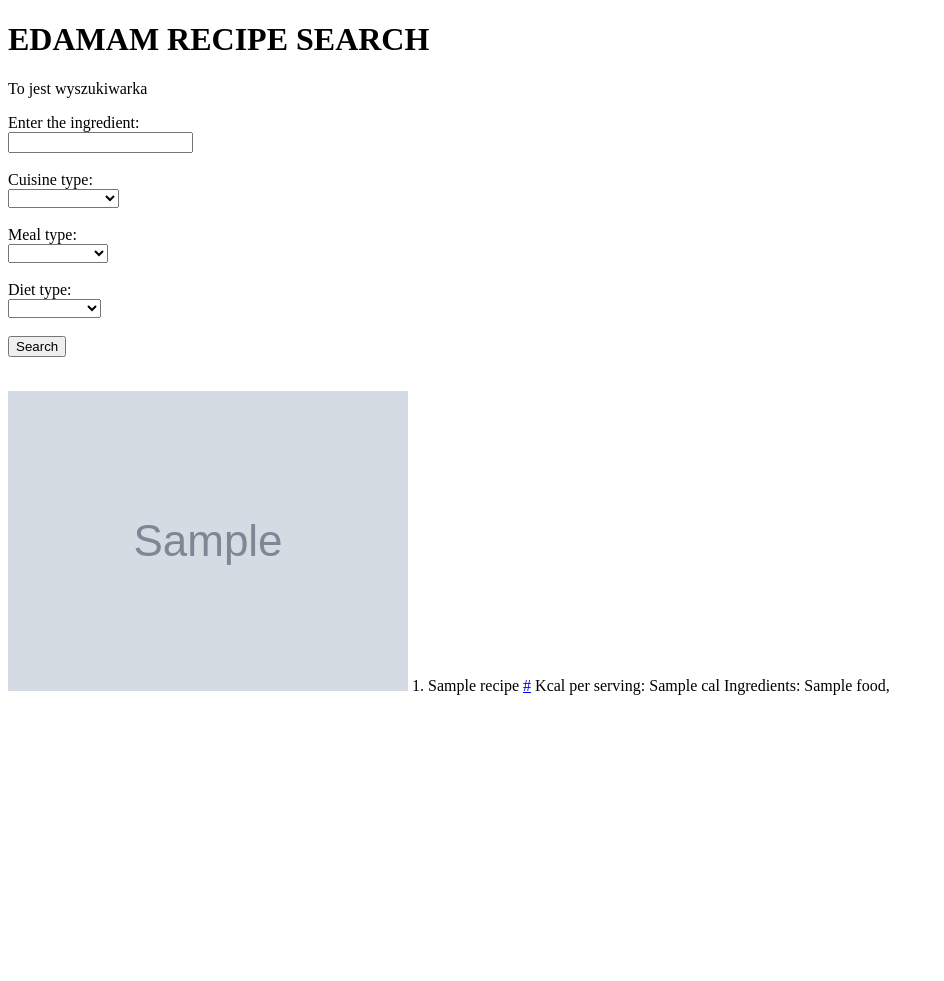
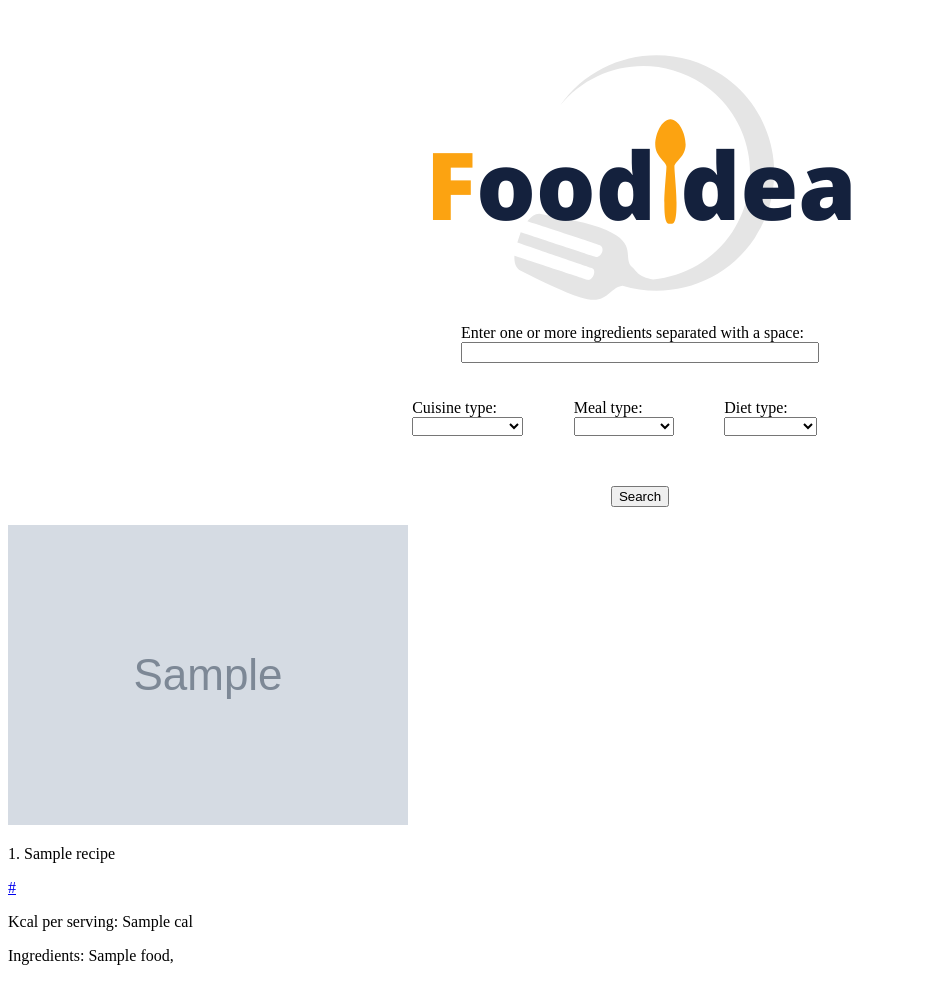
Before and after one commit to urszkam/RecipeSearch, a Flask app: template templates/index.html in a window 1280 px wide. Shown: the whole page, without its empty margins (0-944 px from the left). Before the commit the page ends 695 px from the top, so only its background shows below. Run offline with Flask 2, Linux system fonts and the light colour scheme; the template is opened without the code that fills it: most values are stand-ins (such as "Sample title", 1, 10 or a date in 2020); grey boxes marked "Sample" are stand-in pictures.

Commit message:
added flexboxes

```diff
--- /dev/null
+++ b/static/style.css
@@ -0,0 +1,39 @@
+
+body {margin-top: 3%}
+
+img.logo {
+    display: block;
+    margin-left: auto;
+    margin-right: auto
+}
+
+.flexbox-search {
+  margin-top: 1%;
+  display: flex;
+  flex-flow: column wrap;
+}
+
+.ingredient {align-self: center;}
+input[type="text"] {
+    width: 350px;
+}
+
+.flexbox-filters {
+  margin-bottom: 1%;
+  display: flex;
+  justify-content: center;
+  flex-flow: row wrap;
+  }
+
+ .dropdown-menu {
+   margin-right: 4%;
+ }
+
+ .search-button {
+    align-self: center;
+   }
+
+/*body {
+    margin-left: 20%;
+    margin-right: 20%;
+}*/
--- a/templates/index.html
+++ b/templates/index.html
@@ -1,24 +1,27 @@
 <!DOCTYPE html>
-<html>
+<html lang="en">
     <head>
+        <meta charset="UTF-8">
         <title>Page Title</title>
-        <link rel="style" href="style.css">
+        <link rel="stylesheet" type="text/css" href="../static/style.css">
     </head>
     <body>
 
-    <h1>EDAMAM RECIPE SEARCH</h1>
-
-    <p>To jest wyszukiwarka</p>
+    <img src="../static/images/logo.png" class="logo" alt="FoodIdea logo">
 
     <form method="POST">
+        <div class="flexbox-search">
+            <div class="ingredient">
+                <label for="ingredient">Enter one or more ingredients separated with a space:</label>
+                <br>
+                <input type="text" id="ingredient" name="ingredient">
+            </div>
 
-        <label for="ingredient">Enter the ingredient:</label><br>
-        <input type="text" id="ingredient" name="ingredient">
             <br><br>
-
-        <div class="dropdown">
+        <div class="flexbox-filters">
+                <div class="dropdown-menu">
                     <label for="c_type">Cuisine type:</label><br>
-            <div class="dropdown_content">
+                    <div class="dropdown-content">
                         <select id="c_type" name='c_type'>
                             <option selected></option>
                             {% for c in cuisine %}
@@ -31,11 +34,12 @@
                         </select>
                     </div>
                 </div>
+
                 <br>
 
-        <div class="dropdown">
+                <div class="dropdown-menu">
                     <label for="m_type">Meal type:</label><br>
-            <div class="dropdown_content">
+                    <div class="dropdown-content">
                         <select id="m_type" name='m_type'>
                             <option selected></option>
                             {% for m in meal %}
@@ -46,9 +50,9 @@
                 </div>
                 <br>
 
-        <div class="dropdown">
+                <div class="dropdown-menu">
                     <label for="d_type">Diet type:</label><br>
-            <div class="dropdown_content">
+                    <div class="dropdown-content">
                         <select id="d_type" name='d_type'>
                             <option selected></option>
                             {% for d in diet %}
@@ -57,23 +61,20 @@
                         </select>
                     </div>
                 </div>
-        <br>
-
-        <button type="submit">Search</button>
-
+            </div>
+                <div class="search-button"><button type="submit">Search</button></div>
+        </div>
     </form>
 
     <br>
-
+    <div class="flexbox-results">
         {% for recipe in list_of_recipes %}
-        <p>
-            <img src={{recipe.image}} alt="recipe image">
-            {{ recipe.index }}. {{ recipe.label }}
-            <a href="{{recipe.url}}">{{ recipe.url }}</a>
-            Kcal per serving: {{ recipe.cal }}
-            Ingredients: {% for ingredient in recipe.ingredients %} {{ingredient.food}}, {% endfor %}
-        </p>
+                <div><img src={{recipe.image}} alt="recipe image" class="recipe"></div>
+                <div><p>{{ recipe.index }}. {{ recipe.label }}</p></div>
+                <div><a href="{{recipe.url}}">{{ recipe.url }}</a></div>
+                <div><p>Kcal per serving: {{ recipe.cal }}</p></div>
+                <div><p>Ingredients: {% for ingredient in recipe.ingredients %} {{ingredient.food}}, {% endfor %}</p></div>
         {% endfor %}
-
+    </div>
     </body>
 </html>
```
Also changed, not shown: templates/style.css (deleted, +0 -36 lines). Lines whose indentation alone changed are shown as unchanged.
